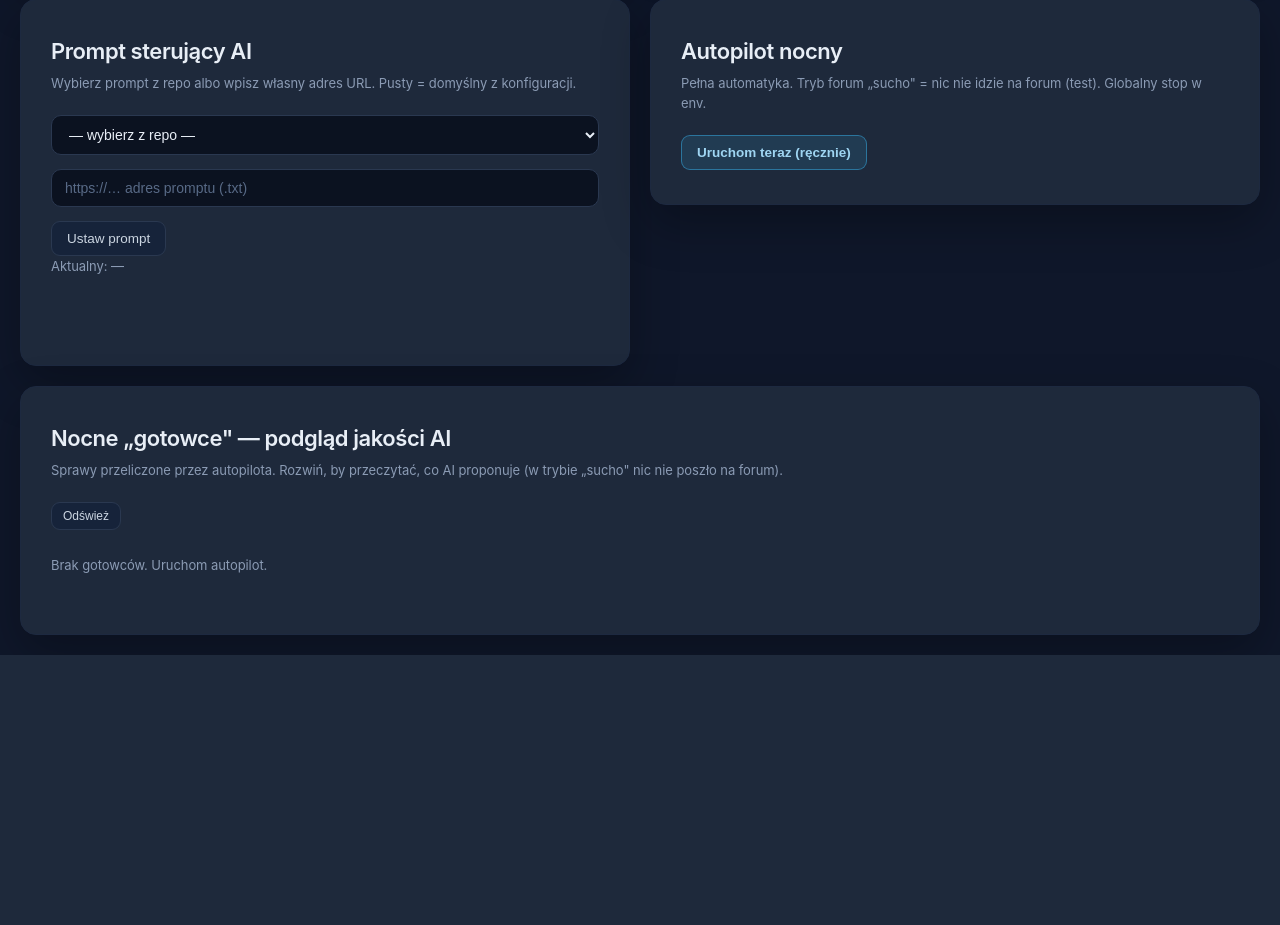
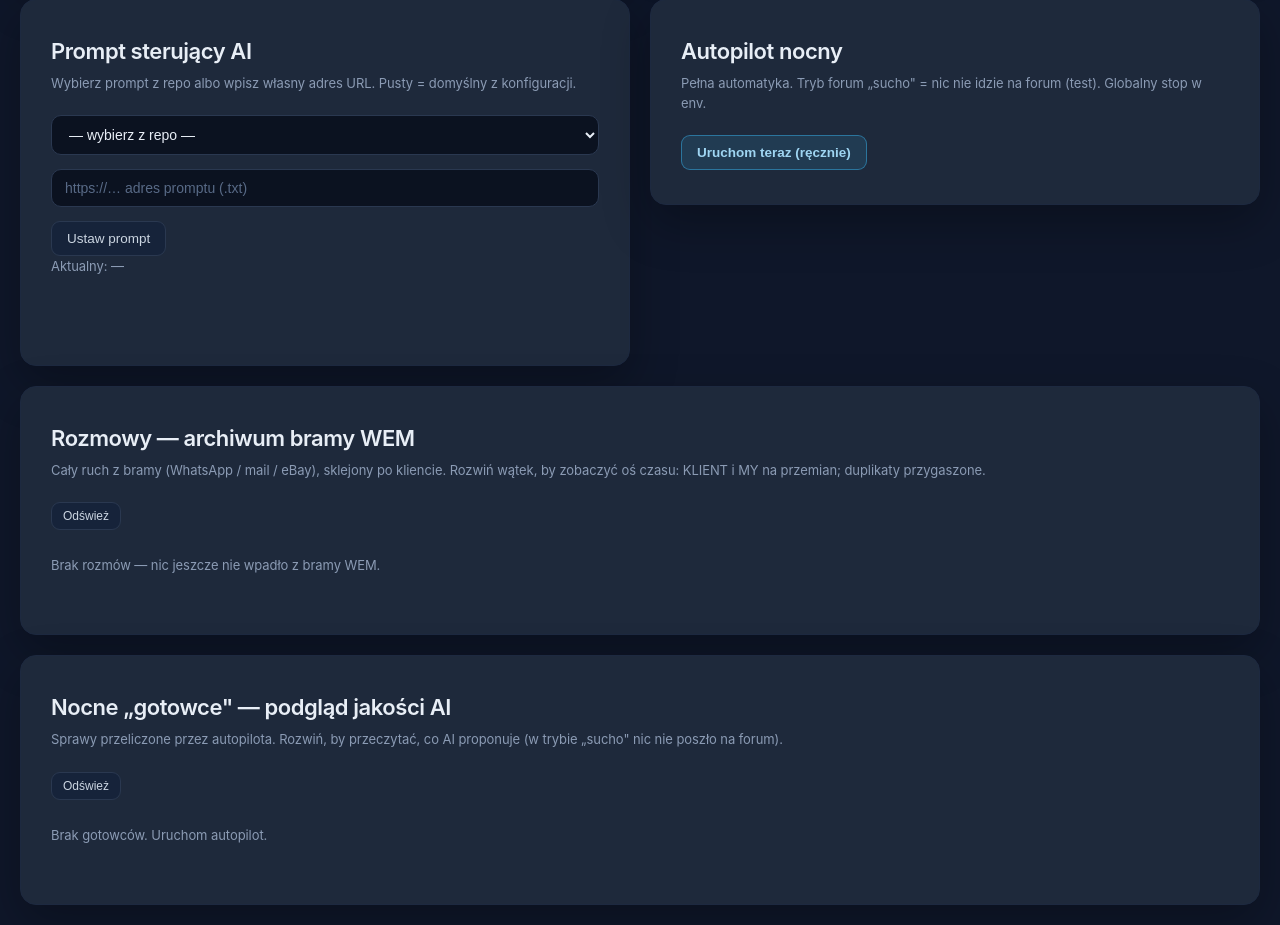
Before and after one commit to szturchaczysko-cpu/szturchacz-cloud, a FastAPI app: template app/templates/koordynator.html in a window 1280 px wide. Shown: the part 775-1700 px from the top of the page. Before the commit the page ends 1430 px from the top, so only its background shows below. Run offline with FastAPI, Linux system fonts and the light colour scheme; the template is opened without the code that fills it, so the values that code supplies are empty.

Commit message:
Gniazdo bestchudy (app/bestchudy, wpiecie jedna linijka) + zakladka Rozmowy w zapleczu (archiwum WEM: watki + os czasu KLIENT/MY, duplikaty przygaszone)
Co-Authored-By: Claude Opus 4.8 <noreply@anthropic.com>

```diff
--- a/app/main.py
+++ b/app/main.py
@@ -19,6 +19,7 @@ from itsdangerous import BadSignature, URLSafeTimedSerializer
 from starlette.concurrency import run_in_threadpool
 
 from . import config, deps, security_panel, sso
+from .bestchudy.router import router as bestchudy_router  # gniazdo modułu Sylwii (pas: bestchudy)
 from .cases_loader import autopilot as autopilot_mod
 from .koordynator import panel
 from .operator import flow
@@ -41,6 +42,7 @@ async def lifespan(app: FastAPI):
 
 app = FastAPI(title="Szturchacz", docs_url=None, redoc_url=None, openapi_url=None, lifespan=lifespan)
 app.mount("/static", StaticFiles(directory=os.path.join(BASE_DIR, "static")), name="static")
+app.include_router(bestchudy_router)  # JEDYNE wpięcie pasa bestchudy we wspólny kod
 
 
 @app.middleware("http")
--- a/app/static/app.css
+++ b/app/static/app.css
@@ -58,3 +58,8 @@
 .gotowiec summary { cursor: pointer; font-weight: 600; }
 .gotowiec .codeblock { margin-top: var(--space-2); }
 .gotowiec .meta { color: var(--muted); font-size: 12px; }
+
+/* Rozmowy (archiwum WEM) — oś czasu wątku: monochrom, nasze linie z akcentową krawędzią */
+.rozmowa-linia { margin: var(--space-1) 0; white-space: pre-wrap; font-size: var(--fs-base); line-height: 1.5; }
+.rozmowa-linia--out { border-left: 3px solid var(--accent-dim); padding-left: var(--space-2); }
+.rozmowa-linia--dup { opacity: .45; }
--- a/app/static/koordynator.js
+++ b/app/static/koordynator.js
@@ -123,6 +123,49 @@ async function loadGotowce() {
   });
 }
 
+function czasRozmowy(ts) {
+  return ts ? new Date(ts * 1000).toLocaleString("pl-PL") : "—";
+}
+
+async function loadRozmowy() {
+  const r = await api("/api/koord/rozmowy");
+  const box = $("rozmowy");
+  box.innerHTML = "";
+  if (!r.ok || !(r.watki || []).length) {
+    box.innerHTML = '<p class="empty">Brak rozmów — nic jeszcze nie wpadło z bramy WEM.</p>';
+    return;
+  }
+  r.watki.forEach((w) => {
+    const d = document.createElement("details");
+    d.className = "gotowiec";
+    const s = document.createElement("summary");
+    const zam = (w.order_refs || []).length ? " · zam " + w.order_refs.join(", ") : "";
+    s.textContent = `${w.channel} · ${w.klient} · ${w.liczba} wiad. (klient ${w.in} / my ${w.out})${zam}`;
+    const meta = document.createElement("div");
+    meta.className = "meta";
+    meta.textContent = "ostatnia: " + czasRozmowy(w.ostatnia_ts) + " · " + (w.ostatnia || "");
+    const body = document.createElement("div");
+    d.appendChild(s); d.appendChild(meta); d.appendChild(body);
+    d.addEventListener("toggle", async () => {
+      if (!d.open || body.dataset.loaded) return;
+      body.dataset.loaded = "1";
+      const t = await api("/api/koord/rozmowy/watek?id=" + encodeURIComponent(w.thread_id));
+      body.innerHTML = "";
+      (t.wiadomosci || []).forEach((m) => {
+        const p = document.createElement("p");
+        p.className = "rozmowa-linia"
+          + (m.kierunek === "out" ? " rozmowa-linia--out" : "")
+          + (m.duplikat ? " rozmowa-linia--dup" : "");
+        const kto = m.kierunek === "out" ? "MY" : "KLIENT";
+        p.textContent = `[${czasRozmowy(m.ts)}] ${kto}${m.duplikat ? " (duplikat)" : ""}: ${m.text || "(pusta treść)"}`;
+        body.appendChild(p);
+      });
+      if (!body.children.length) body.innerHTML = '<p class="empty">Pusty wątek.</p>';
+    });
+    box.appendChild(d);
+  });
+}
+
 async function runAutopilot() {
   $("btn-run-autopilot").disabled = true;
   const r = await api("/api/koord/autopilot/run", {});
@@ -142,7 +185,9 @@ window.addEventListener("DOMContentLoaded", () => {
   $("btn-save-prompt").addEventListener("click", savePrompt);
   $("prompt-list").addEventListener("change", (e) => { if (e.target.value) $("prompt-url").value = e.target.value; });
   $("btn-reload-gotowce").addEventListener("click", loadGotowce);
+  $("btn-reload-rozmowy").addEventListener("click", loadRozmowy);
   load();
   loadPrompts();
   loadGotowce();
+  loadRozmowy();
 });
--- a/app/templates/koordynator.html
+++ b/app/templates/koordynator.html
@@ -66,6 +66,14 @@
   </section>
 
   <section class="card full-span">
+    <h2 class="card__title">Rozmowy — archiwum bramy WEM</h2>
+    <p class="card__hint">Cały ruch z bramy (WhatsApp / mail / eBay), sklejony po kliencie.
+      Rozwiń wątek, by zobaczyć oś czasu: KLIENT i MY na przemian; duplikaty przygaszone.</p>
+    <button class="btn btn--small" id="btn-reload-rozmowy">Odśwież</button>
+    <div id="rozmowy"></div>
+  </section>
+
+  <section class="card full-span">
     <h2 class="card__title">Nocne „gotowce" — podgląd jakości AI</h2>
     <p class="card__hint">Sprawy przeliczone przez autopilota. Rozwiń, by przeczytać, co AI proponuje (w trybie „sucho" nic nie poszło na forum).</p>
     <button class="btn btn--small" id="btn-reload-gotowce">Odśwież</button>
```
Also changed, not shown: app/bestchudy/router.py (added, +25 -0 lines), app/bestchudy/__init__.py (added).
